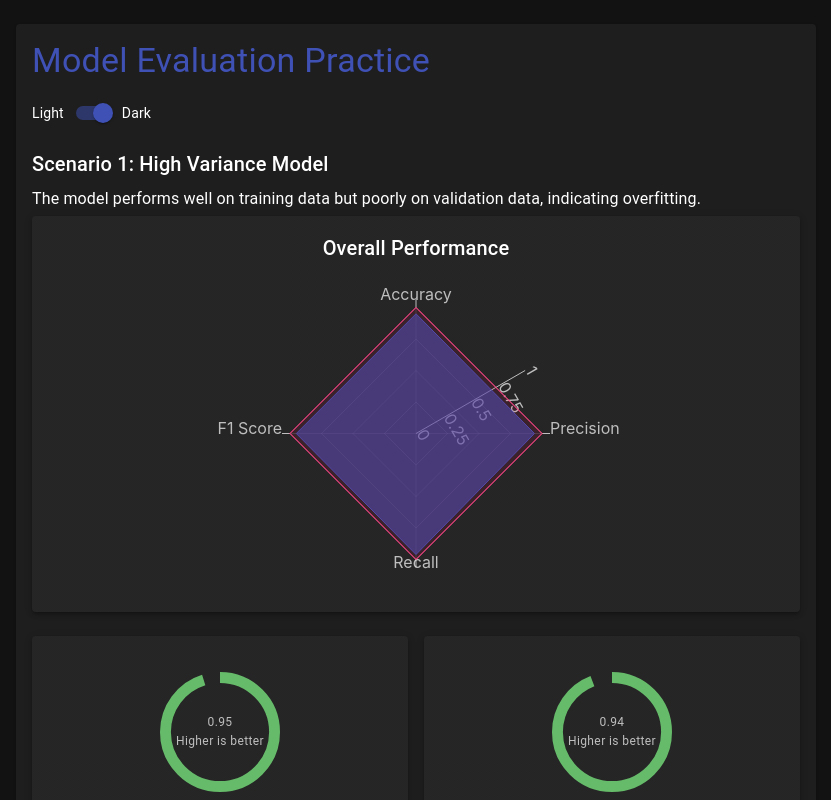
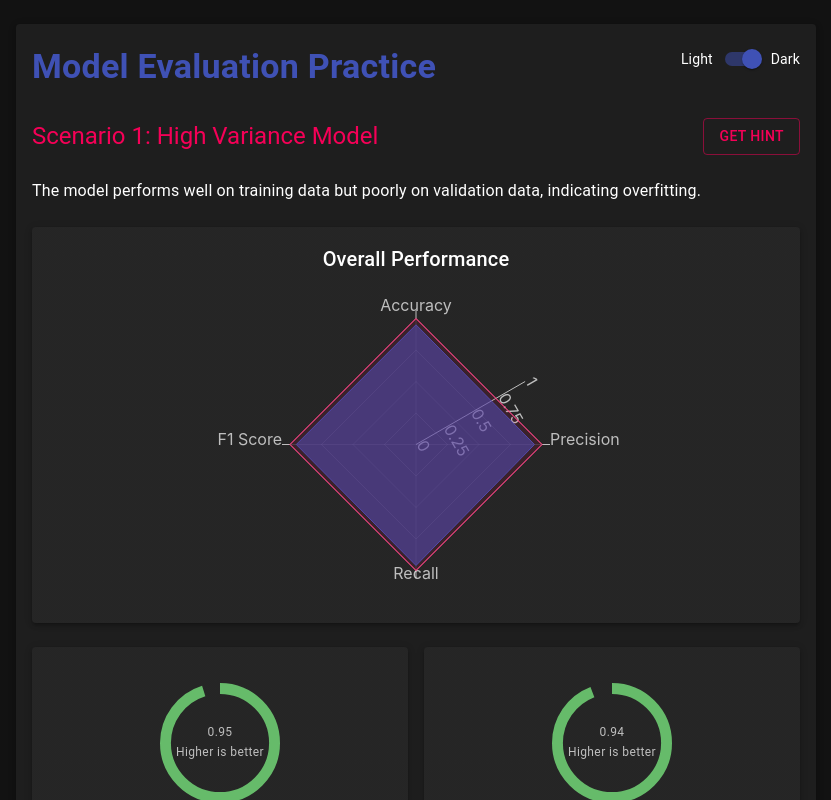
Before and after one commit to youngpake/ml-training-simulator, a React (Create React App) app: page / in a window 1280 px wide. Both pictures are taken after typing "Sample123" into the empty fields and a click on the button "SUBMIT". Shown: the top 800 px of the page, without its empty margins (224-1055 px from the left). Built offline with nearby package versions, Linux system fonts and the light colour scheme; no server answers.

Commit message:
repositioned hint button, changed font color Scenario text, Added comments

```diff
--- a/src/App.js
+++ b/src/App.js
@@ -1,5 +1,5 @@
 import React, { useState, useCallback } from 'react';
-import { Box, Card, CardContent, Typography, ThemeProvider, createTheme, Button } from '@mui/material';
+import { Box, Card, CardContent, Typography, ThemeProvider, createTheme, Button, LinearProgress } from '@mui/material';
 import DarkModeSwitch from './components/DarkModeSwitch';
 import ApiKeyInput from './components/ApiKeyInput';
 import ChartContainer from './components/ChartContainer';
@@ -220,65 +220,82 @@ const handleSubmit = useCallback(async () => {
   const toggleDarkMode = () => {
     setDarkMode(!darkMode);
   };
-
   return (
     <ThemeProvider theme={theme}>
-      <Box sx={{ minHeight: '100vh', bgcolor: 'background.default', p: 3 }}>
-        <Card sx={{ maxWidth: 800, margin: 'auto' }}>
-          <CardContent>
-            <Typography variant="h4" component="div" color="primary" gutterBottom>
-              Model Evaluation Practice
-            </Typography>
-            <DarkModeSwitch darkMode={darkMode} toggleDarkMode={toggleDarkMode} />
+      <Box sx={{ minHeight: '100vh', bgcolor: 'background.default', p: 3, display: 'flex', justifyContent: 'center', alignItems: 'center' }}>
+        <Card sx={{ width: '100%', maxWidth: 800, boxShadow: 3 }}>
+          <CardContent sx={{ display: 'flex', flexDirection: 'column', gap: 3 }}>
+            <Box sx={{ display: 'flex', justifyContent: 'space-between', alignItems: 'center' }}>
+              <Typography variant="h4" component="div" color="primary" fontWeight="bold">
+                Model Evaluation Practice
+              </Typography>
+              <DarkModeSwitch darkMode={darkMode} toggleDarkMode={toggleDarkMode} />
+            </Box>
+
             {!apiKeyEntered ? (
               <ApiKeyInput handleApiKeySubmit={handleApiKeySubmit} />
             ) : (
               <>
-                <Typography variant="h6" gutterBottom>
-                  Scenario {currentScenarioIndex + 1}: {predefinedScenarios[currentScenarioIndex].name}
-                </Typography>
-                <Typography variant="body1" gutterBottom>
-                  {predefinedScenarios[currentScenarioIndex].description}
-                </Typography>
-                <ChartContainer
-                  quizState={quizState}
-                  theme={theme}
-                  currentScenario={{...predefinedScenarios[currentScenarioIndex], currentImprovement: currentScenarioImprovement}}
-                  selectedTools={allMetrics}
-                />
-                <Typography variant="body2" gutterBottom>
-                  Applied strategies: {predefinedScenarios[currentScenarioIndex].appliedStrategies.join(', ') || 'None'}
-                </Typography>
-                <Box sx={{ display: 'flex', justifyContent: 'space-between', mt: 2, mb: 2 }}>
+                <Box sx={{ display: 'flex', justifyContent: 'space-between', alignItems: 'center' }}>
+                  <Typography variant="h5" color="secondary">
+                    Scenario {currentScenarioIndex + 1}: {predefinedScenarios[currentScenarioIndex].name}
+                  </Typography>
                   <Button
                     variant="outlined"
-                    color="primary"
+                    color="secondary"
                     onClick={generateHint}
                     disabled={quizState.isLoading}
                   >
                     Get Hint
                   </Button>
                 </Box>
+
+                <Typography variant="body1">
+                  {predefinedScenarios[currentScenarioIndex].description}
+                </Typography>
+
+                <ChartContainer
+                  quizState={quizState}
+                  theme={theme}
+                  currentScenario={predefinedScenarios[currentScenarioIndex]}
+                  selectedTools={allMetrics}
+                />
+
+                <Box sx={{ mt: 2 }}>
+                  <Typography variant="body2" sx={{ fontStyle: 'italic', mb: 1 }}>
+                    Applied strategies: {predefinedScenarios[currentScenarioIndex].appliedStrategies.join(', ') || 'None'}
+                  </Typography>
+                  <LinearProgress
+                    variant="determinate"
+                    value={currentScenarioImprovement}
+                    sx={{ height: 10, borderRadius: 5 }}
+                  />
+                  <Typography variant="caption" align="right" display="block" sx={{ mt: 0.5 }}>
+                    Progress: {currentScenarioImprovement.toFixed(0)}%
+                  </Typography>
+                </Box>
+                <Feedback
+                  feedback={quizState.feedback}
+                  isExcellentAnswer={quizState.isExcellentAnswer}
+                />
                 <UserInput
                   userInput={quizState.userInput}
                   setQuizState={setQuizState}
                   handleSubmit={handleSubmit}
                   isLoading={quizState.isLoading}
                 />
-                <Feedback
-                  feedback={quizState.feedback}
-                  isExcellentAnswer={quizState.isExcellentAnswer}
-                />
               </>
             )}
           </CardContent>
         </Card>
+
         <CelebrationModal
           open={showCelebration}
           onClose={() => setShowCelebration(false)}
           onNext={handleNextScenario}
           scenarioName={predefinedScenarios[currentScenarioIndex].name}
         />
+
         <HintModal
           open={showHintModal}
           onClose={() => setShowHintModal(false)}
--- a/src/components/ChartContainer.js
+++ b/src/components/ChartContainer.js
@@ -1,5 +1,5 @@
 import React from 'react';
-import { Grid, Paper, Typography, Box, CircularProgress, LinearProgress } from '@mui/material';
+import { Grid, Paper, Typography, Box, CircularProgress } from '@mui/material';
 import { styled } from '@mui/system';
 import {
   ResponsiveContainer, RadarChart, PolarGrid, PolarAngleAxis,
@@ -88,7 +88,7 @@ const ChartContainer = ({ quizState, theme, currentScenario, selectedTools }) =>
     }
 
     const percentage = (value / maxLoss) * 100;
-    const color = getColor(1 - percentage / 100); // Invert the color scale for loss
+    const color = getColor(1 - percentage / 100); // Invert the color because lower is better for loss metrics
     return (
       <Box sx={{ width: '100%', textAlign: 'center' }}>
         <CircularProgress
@@ -145,7 +145,7 @@ const ChartContainer = ({ quizState, theme, currentScenario, selectedTools }) =>
 
   return (
     <Box sx={{ mb: 4 }}>
-      {/* Radar Chart for non-loss metrics */}
+      {/* Main Radar Chart */}
       {radarChartData.length > 0 && (
         <MetricCard elevation={3} sx={{ mb: 3 }}>
           <Typography variant="h6" gutterBottom>Overall Performance</Typography>
@@ -162,7 +162,7 @@ const ChartContainer = ({ quizState, theme, currentScenario, selectedTools }) =>
         </MetricCard>
       )}
 
-      {/* Non-loss metric charts */}
+      {/* Score metric charts */}
       <Grid container spacing={2} sx={{ mb: 2 }}>
         {nonLossMetrics.map(([key, value], index) => (
           <Grid item xs={12} sm={6} md={nonLossMetrics.length <= 4 ? 6 : 4} key={key}>
@@ -178,6 +178,7 @@ const ChartContainer = ({ quizState, theme, currentScenario, selectedTools }) =>
 
       {lossMetrics.length > 0 && (
         <>
+      {/* Loss metric charts */}
           <Typography variant="h6" gutterBottom sx={{ mt: 4, mb: 2, textAlign: 'center' }}>Loss Metrics</Typography>
           <Grid container justifyContent="center" spacing={2}>
             {lossMetrics.map(([key, value], index) => (
@@ -191,19 +192,6 @@ const ChartContainer = ({ quizState, theme, currentScenario, selectedTools }) =>
           </Grid>
         </>
       )}
-
-      {/* Scenario Progress */}
-      <Box sx={{ mt: 4 }}>
-        <Typography variant="h6" gutterBottom>Scenario Progress</Typography>
-        <LinearProgress
-          variant="determinate"
-          value={Math.round(currentScenario.currentImprovement)}
-          sx={{ height: 10, borderRadius: 5 }}
-        />
-        <Typography variant="body2" sx={{ mt: 1 }}>
-          Current Improvement: {Math.round(currentScenario.currentImprovement)}%
-        </Typography>
-      </Box>
     </Box>
   );
 };
```
Also changed, not shown: 2 other files (tests, documents, lock files or other folders).
